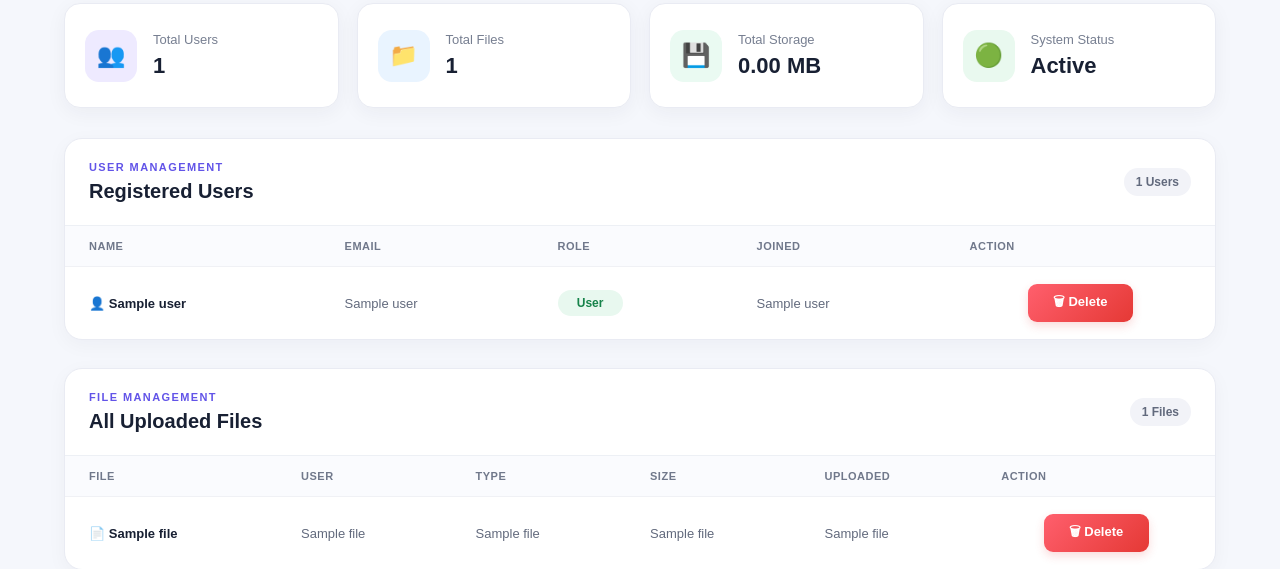
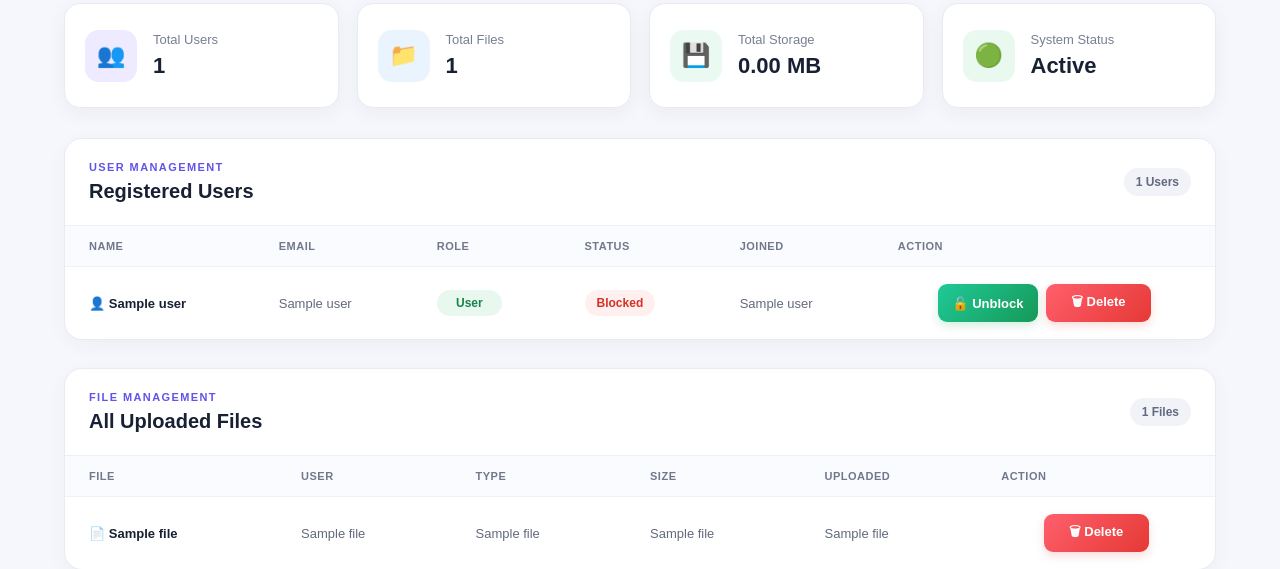
Before and after one commit to srushtikshirsagr/file-drop, a Flask app: template templates/admin.html in a window 1280 px wide. Shown: the part 214-783 px from the top of the page. Run offline with Flask 3, Linux system fonts and the light colour scheme; the template is opened without the code that fills it: most values are stand-ins (such as "Sample title", 1, 10 or a date in 2020); some libraries are stand-ins or nearby versions.

Commit message:
Add user blocking and file preview

```diff
--- a/app.py
+++ b/app.py
@@ -137,7 +137,7 @@ def register():
         conn = get_db_connection()
         try:
             with conn.cursor() as cur:
-                cur.execute("SELECT id FROM users WHERE email = %s", (email,))
+                cur.execute("SELECT id, name, password_hash, role, is_blocked FROM users WHERE email = %s",(email,))
                 if cur.fetchone():
                     flash("An account with this email already exists.", "danger")
                     return render_template("register.html")
@@ -178,6 +178,10 @@ def login():
 
         if not user or not check_password_hash(user[2], password):
             flash("Invalid email or password.", "danger")
+            return render_template("login.html")
+
+        if user[4]:
+            flash("Your account has been blocked by the administrator.", "danger")
             return render_template("login.html")
 
         session.clear()
@@ -227,7 +231,7 @@ def admin_dashboard():
 
             # Registered users
             cur.execute("""
-                SELECT id, name, email, role, created_at
+                SELECT id, name, email, role, is_blocked, created_at
                 FROM users
                 ORDER BY created_at DESC
             """)
@@ -254,6 +258,57 @@ def admin_dashboard():
         users=users,
         files=files,
     )
+
+@app.route("/admin/toggle-user/<int:user_id>", methods=["POST"])
+def admin_toggle_user(user_id):
+    if "user_id" not in session:
+        return redirect(url_for("login"))
+
+    if session.get("role") != "admin":
+        flash("Access denied.", "danger")
+        return redirect(url_for("dashboard"))
+
+    if user_id == session.get("user_id"):
+        flash("You cannot block your own admin account.", "danger")
+        return redirect(url_for("admin_dashboard"))
+
+    conn = get_db_connection()
+
+    try:
+        with conn.cursor() as cur:
+            cur.execute(
+                "SELECT is_blocked FROM users WHERE id = %s",
+                (user_id,)
+            )
+            user = cur.fetchone()
+
+            if not user:
+                flash("User not found.", "danger")
+                return redirect(url_for("admin_dashboard"))
+
+            new_status = not user[0]
+
+            cur.execute(
+                "UPDATE users SET is_blocked = %s WHERE id = %s",
+                (new_status, user_id)
+            )
+
+        conn.commit()
+
+        if new_status:
+            flash("User blocked successfully.", "success")
+        else:
+            flash("User unblocked successfully.", "success")
+
+    except Exception as e:
+        conn.rollback()
+        print("Admin toggle user error:", e)
+        flash("Unable to update user status.", "danger")
+
+    finally:
+        conn.close()
+
+    return redirect(url_for("admin_dashboard"))
 
 @app.route("/admin/delete-file/<int:file_id>", methods=["POST"])
 def admin_delete_file(file_id):
@@ -517,6 +572,43 @@ def upload_file():
     return redirect(url_for("dashboard"))
 
 
+@app.route("/open/<int:file_id>")
+def open_file(file_id):
+    if "user_id" not in session:
+        return redirect(url_for("login"))
+
+    conn = get_db_connection()
+
+    try:
+        with conn.cursor() as cur:
+            cur.execute(
+                "SELECT original_name, s3_key FROM files WHERE id = %s AND user_id = %s",
+                (file_id, session["user_id"])
+            )
+            file_record = cur.fetchone()
+    finally:
+        conn.close()
+
+    if not file_record:
+        flash("File not found.", "danger")
+        return redirect(url_for("dashboard"))
+
+    original_name, s3_key = file_record
+
+    s3 = get_s3_client()
+
+    url = s3.generate_presigned_url(
+        "get_object",
+        Params={
+            "Bucket": os.getenv("AWS_BUCKET_NAME"),
+            "Key": s3_key,
+            "ResponseContentDisposition": "inline"
+        },
+        ExpiresIn=300
+    )
+
+    return redirect(url)
+
 @app.route("/download/<int:file_id>")
 @login_required
 def download_file(file_id):
--- a/static/style.css
+++ b/static/style.css
@@ -1133,6 +1133,8 @@ a { text-decoration: none; }
     box-shadow: 0 4px 10px rgba(229, 57, 53, 0.18);
 }
 
+
+
 .admin-delete-btn:hover {
     transform: translateY(-1px);
     background: linear-gradient(135deg, #ff4757, #d32f2f);
@@ -1202,3 +1204,85 @@ a { text-decoration: none; }
     font-weight: 700;
     white-space: nowrap;
 }
+
+.admin-action-group {
+    display: flex;
+    align-items: center;
+    justify-content: center;
+    gap: 8px;
+    flex-wrap: wrap;
+}
+
+.admin-toggle-btn {
+    display: inline-flex;
+    align-items: center;
+    justify-content: center;
+    min-width: 100px;
+    height: 38px;
+    padding: 0 14px;
+    border: none;
+    border-radius: 9px;
+    color: #ffffff;
+    font-size: 13px;
+    font-weight: 700;
+    cursor: pointer;
+    transition: all 0.2s ease;
+}
+
+.admin-block-btn {
+    background: linear-gradient(135deg, #ffb347, #ff8c00);
+    box-shadow: 0 4px 10px rgba(255, 140, 0, 0.18);
+}
+
+.admin-block-btn:hover {
+    transform: translateY(-1px);
+    box-shadow: 0 7px 16px rgba(255, 140, 0, 0.28);
+}
+
+.admin-unblock-btn {
+    background: linear-gradient(135deg, #20c997, #159957);
+    box-shadow: 0 4px 10px rgba(21, 153, 87, 0.18);
+}
+
+.admin-unblock-btn:hover {
+    transform: translateY(-1px);
+    box-shadow: 0 7px 16px rgba(21, 153, 87, 0.28);
+}
+
+.admin-status {
+    display: inline-flex;
+    align-items: center;
+    justify-content: center;
+    min-width: 70px;
+    padding: 6px 12px;
+    border-radius: 20px;
+    font-size: 12px;
+    font-weight: 700;
+}
+
+.admin-status-active {
+    background: #e8f8ef;
+    color: #16834a;
+}
+
+.admin-status-blocked {
+    background: #fff0f0;
+    color: #d93025;
+}
+
+.admin-action-group form {
+    margin: 0;
+}
+
+.stored-file-link {
+    color: #182033;
+    font-weight: 700;
+    text-decoration: none;
+    cursor: pointer;
+    transition: color 0.2s ease;
+}
+
+.stored-file-link:hover {
+    color: #5b4ee8;
+    text-decoration: underline;
+}
--- a/templates/admin.html
+++ b/templates/admin.html
@@ -104,6 +104,7 @@
                             <th>Name</th>
                             <th>Email</th>
                             <th>Role</th>
+                            <th>Status</th>
                             <th>Joined</th>
                             <th>Action</th>
                         </tr>
@@ -149,6 +150,14 @@
 
                             </td>
 
+                            <td>
+                                {% if user[4] %}
+                                <span class="admin-status admin-status-blocked">Blocked</span>
+                                {% else %}
+                                <span class="admin-status admin-status-active">Active</span>
+                                {% endif %}
+                            </td>
+
 
                             <!-- Joined -->
                             <td>
@@ -158,26 +167,32 @@
 
                             <!-- Delete User -->
                             <td>
+                                {% if user[0] != session.get("user_id") %}
+                                <div class="admin-action-group">
 
-                                {% if user[0] != session.get("user_id") %}
+                                    <form action="{{ url_for('admin_toggle_user', user_id=user[0]) }}" method="POST">
+                                        {% if user[4] %}
+                                        <button type="submit" class="admin-toggle-btn admin-unblock-btn">
+                                            🔓 Unblock
+                                        </button>
+                                        {% else %}
+                                        <button type="submit" class="admin-toggle-btn admin-block-btn">
+                                            🔒 Block
+                                        </button>
+                                        {% endif %}
+                                    </form>
 
                                     <form action="{{ url_for('admin_delete_user', user_id=user[0]) }}" method="POST"
                                         onsubmit="return confirm('Are you sure you want to delete this user and all of their uploaded files?');">
-
                                         <button type="submit" class="admin-delete-btn">
                                             🗑 Delete
                                         </button>
-
                                     </form>
 
+                                </div>
                                 {% else %}
-
-                                <span class="admin-current-user">
-                                    Current Admin
-                                </span>
-
+                                <span class="admin-current-user">Current Admin</span>
                                 {% endif %}
-
                             </td>
 
                         </tr>
```
Also changed, not shown: templates/index.html (+20 -28 lines). Lines whose indentation alone changed are shown as unchanged.
